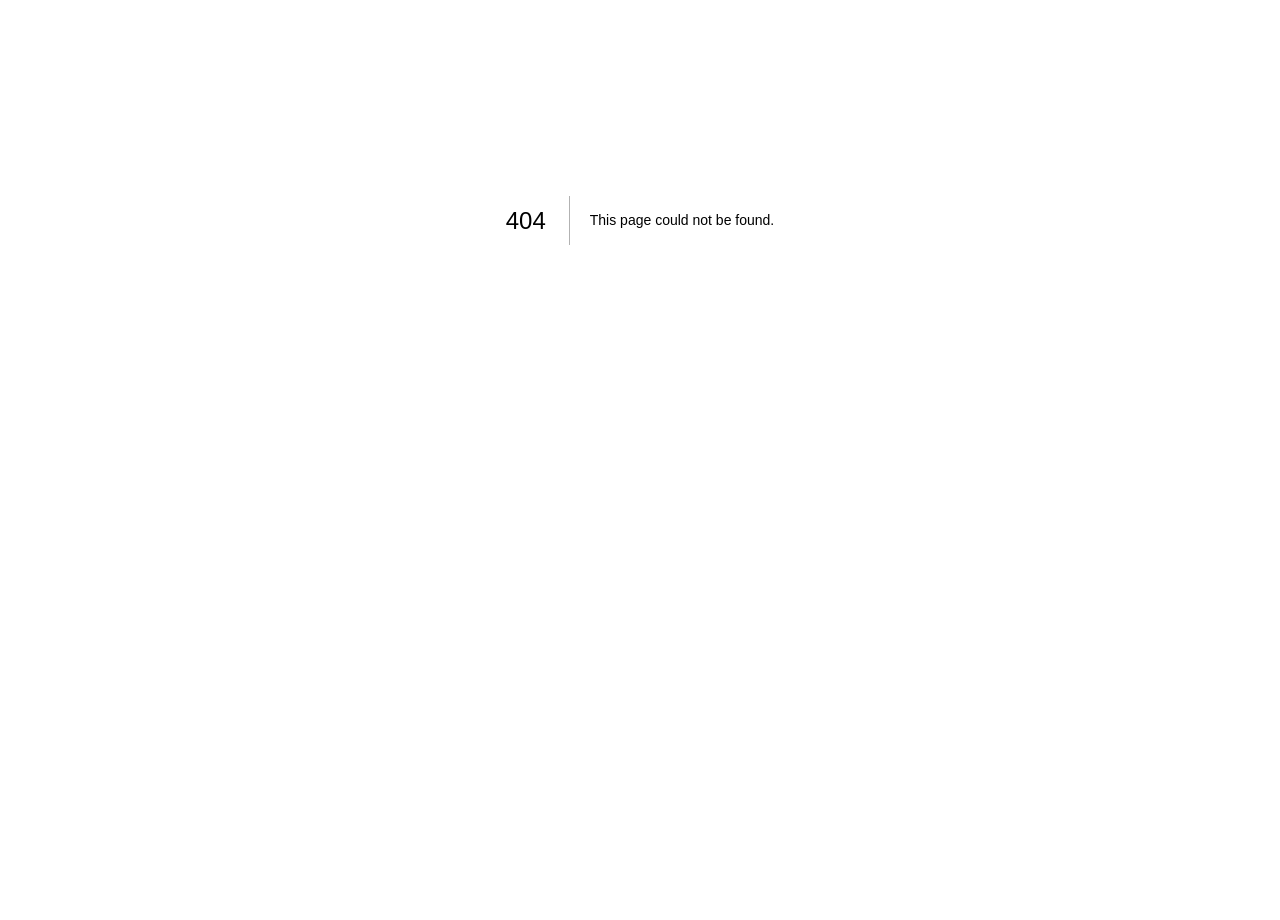
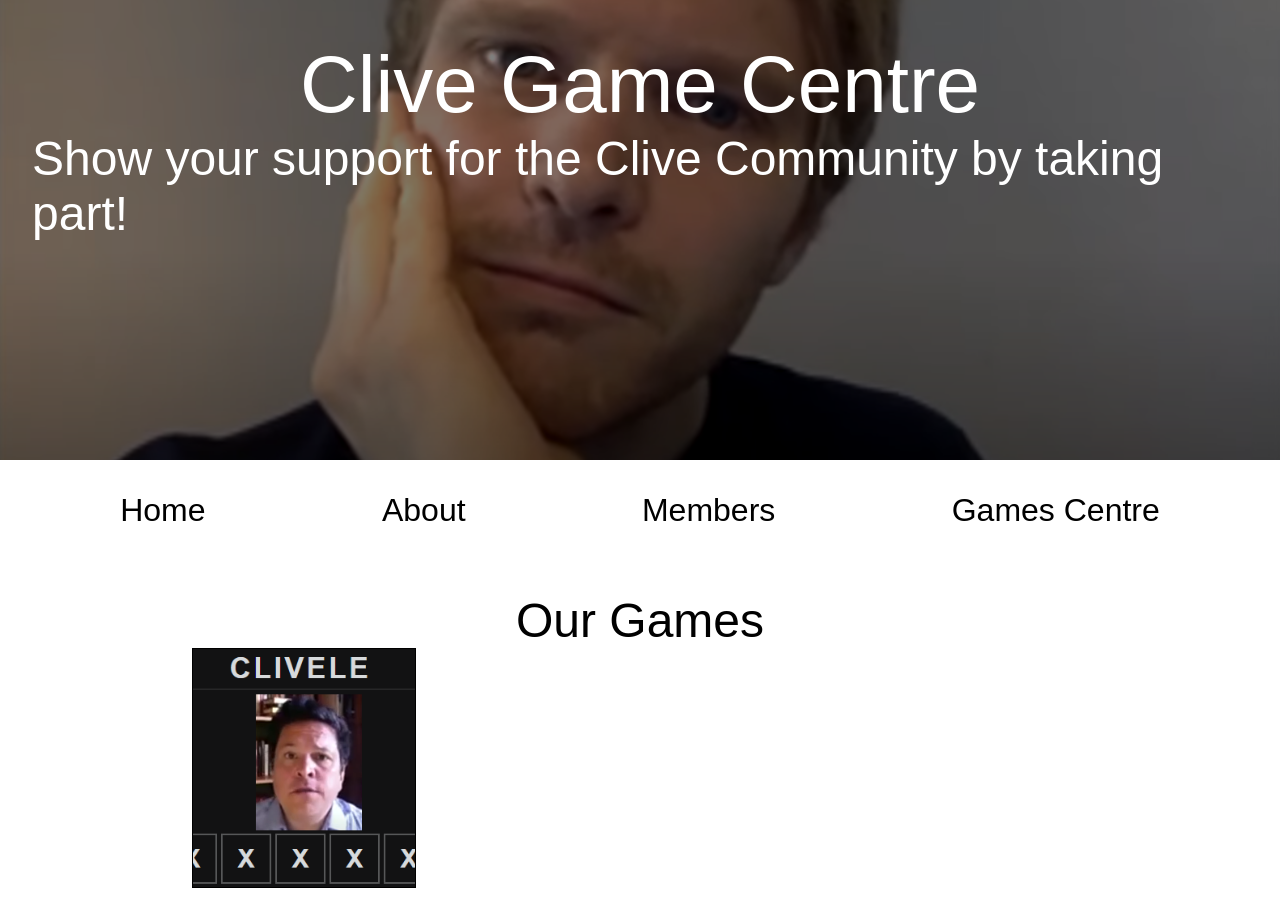
Before and after one commit to finnoprey/clive-site, a Next.js app: page /games in a window 1280 px wide. Before the commit this address had no page. Shown: the part 180-1100 px from the top of the page. Before the commit the page ends 800 px from the top, so only its background shows below. Built offline with nearby package versions, Linux system fonts and the light colour scheme; a web font is replaced by a local one.

Commit message:
games centre

```diff
--- /dev/null
+++ b/pages/games.js
@@ -0,0 +1,42 @@
+import Head from "next/head";
+import Navigation from "../components/Navigation/Navigation";
+import Countdown from "../components/Countdown/Countdown";
+import styles from "../styles/Games.module.scss";
+
+const Games = () => {
+    return (
+        <div>
+        <Head>
+            <title>Shut Up Clive</title>
+            <meta name="description" content="The home of the Clive Community" />
+            <link rel="icon" href="/favicon.ico" />
+            <script async src="https://cdn.splitbee.io/sb.js"></script>
+        </Head>
+        <Countdown />
+        <header>
+            <div className="headerContent">
+            <h1>Clive Game Centre</h1>
+            <h2>Show your support for the Clive Community by taking part!</h2>
+            </div>
+        </header>
+        <Navigation />
+        <main>
+            <section>
+            <h1>Our Games</h1>
+            <div className={styles.gameGrid}>
+                <div className={`${styles.game} ${styles.cliveleTile}`}>
+                    <a target="_blank" rel="noreferrer" href="https://clivele.shutupc.live">
+                        <div className={styles.info}>
+                            <h1>Clivele</h1>
+                            <p>I wonder what the word of the day could be...</p>
+                        </div>
+                    </a>
+                </div>
+            </div>
+            </section>
+        </main>
+        </div>
+    );
+}
+
+export default Games;
--- /dev/null
+++ b/styles/Games.module.scss
@@ -0,0 +1,61 @@
+.gameGrid {
+    width: 100%;
+    height: 15rem;
+    display: grid;
+    grid-template-columns: repeat(4, 25%);
+    grid-template-rows: repeat(1, 100%);
+
+    .game {
+        border: 1px solid black;
+        width: 100%;
+        height: 100%;
+        display: flex;
+        justify-content: center;
+        align-items: center;
+
+        &.cliveleTile {
+            background-image: url("../public/img/clivele_thumb.png");
+            background-size: cover;
+            background-position: 50% 50%;
+            background-repeat: no-repeat;
+        }
+
+        &:hover {
+            .info {
+                opacity: 1;
+            }
+        }
+
+        a {
+            text-decoration: none;
+            height: 100%;
+        }
+
+        .info {
+            opacity: 0;
+            display: flex;
+            justify-content: center;
+            align-items: center;
+            flex-direction: column;
+            background-color: rgba(0,0,0,0.8);
+            width: 100%;
+            height: 100%;
+            color: white;
+
+            transition: opacity 300ms ease;
+
+            * {
+                cursor: pointer;
+            }
+
+            h1 {
+                font-size: 3rem;
+            }
+            p {
+                font-size: 1.5rem;
+                text-align: center;
+                font-weight: 300;
+            }
+        }
+    }
+}
```
Also changed, not shown: public/img/clivele_thumb.png (added).
